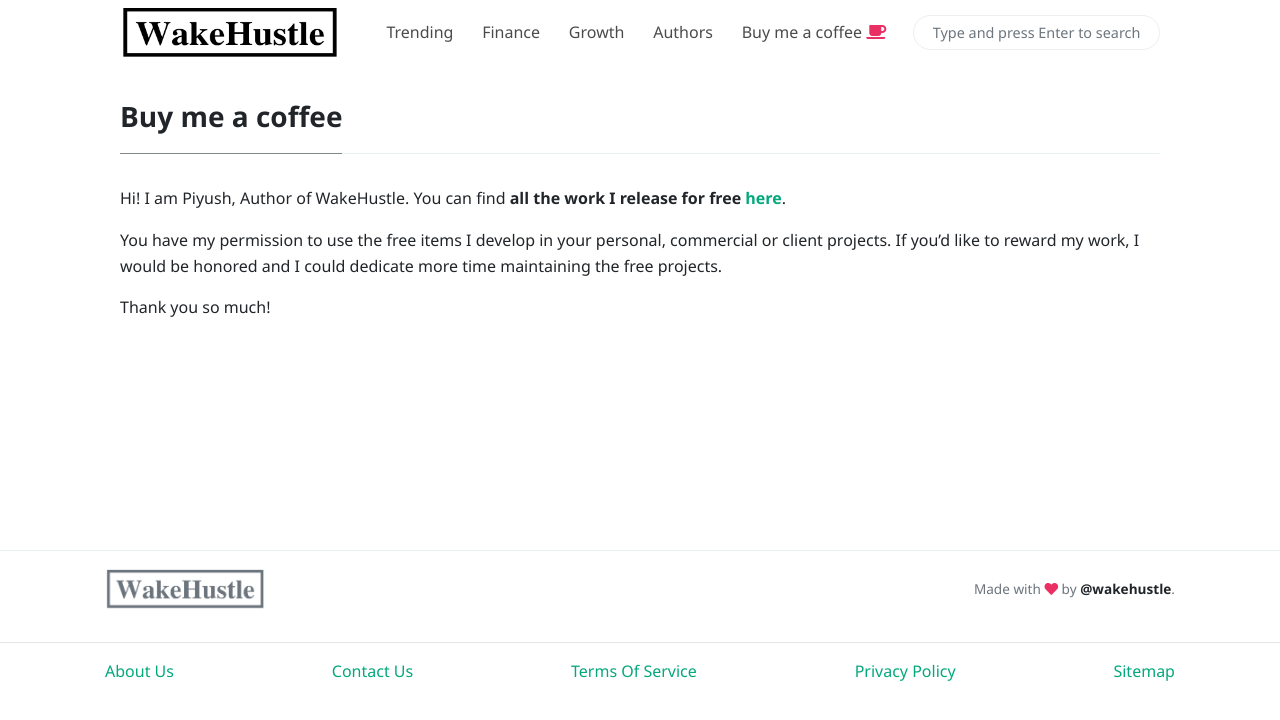
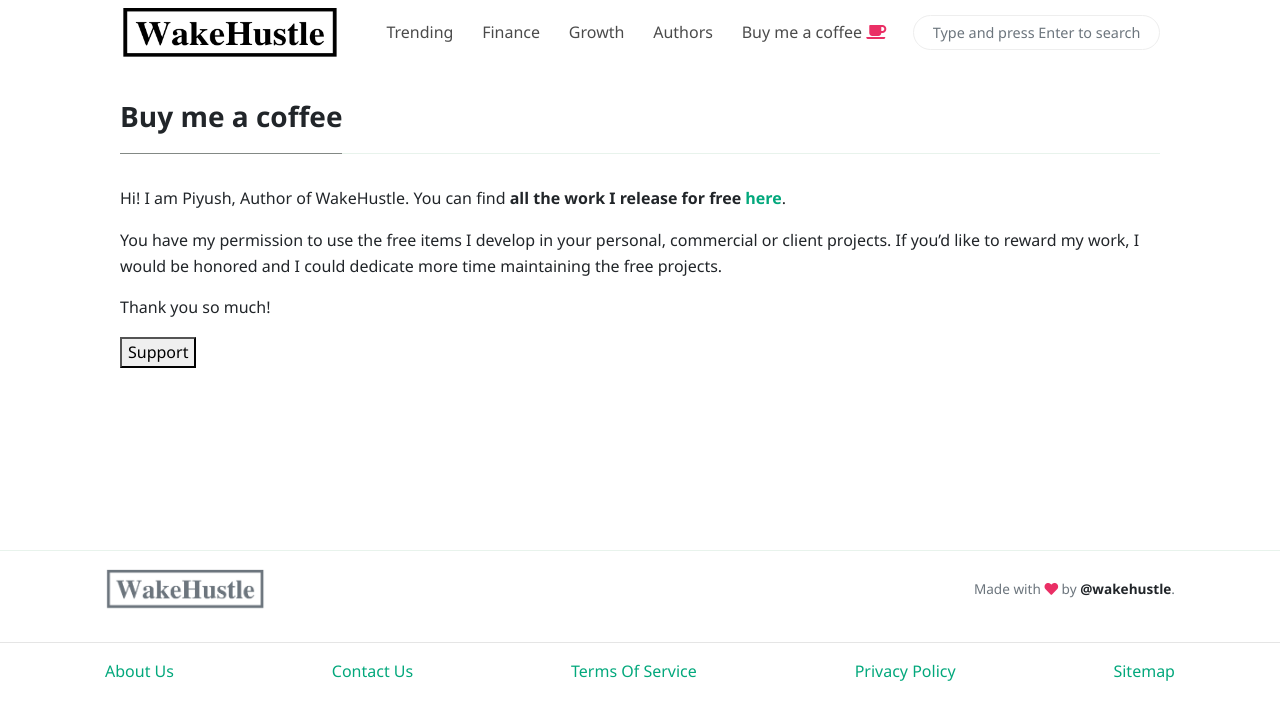
Before and after one commit to wakehustle/wakehustle.github.io, a Jekyll site: the page built from _pages/donate.md, in a window 1280 px wide. Shown: the top 720 px of the page. Built offline with Jekyll 4.4.1, drawn with Linux system fonts in a browser that asks for light colours; nearby versions of some CDN libraries; comment, search, counter and statistics services are not loaded.

Commit message:
donate page

```diff
--- a/_pages/donate.md
+++ b/_pages/donate.md
@@ -9,5 +9,8 @@ You have my permission to use the free items I develop in your personal, commerc
 
 Thank you so much!
 
-<script type="text/javascript" src="https://cdnjs.buymeacoffee.com/1.0.0/button.prod.min.js" data-name="bmc-button" data-slug="wake" data-color="#FF5F5F" data-emoji="" data-font="Cookie" data-text="Buy me a coffee" data-outline-color="#000000" data-font-color="#ffffff" data-coffee-color="#FFDD00" ></script>
-<script data-name="BMC-Widget" src="https://cdnjs.buymeacoffee.com/1.0.0/button.prod.min.js" data-id="wake" data-description="Support me on Buy me a coffee!" data-message="Thank you for visiting. You can now buy me a coffee!" data-color="#40DCA5" data-position="Right" data-x_margin="18" data-y_margin="18"></script>
+<script type="text/javascript" src="https://cdnjs.buymeacoffee.com/1.0.0/button.prod.min.js" data-name="bmc-button" data-slug="wake" data-color="#4affd7" data-emoji=""  data-font="Cookie" data-text="Buy me a coffee" data-outline-color="#000000" data-font-color="#000000" data-coffee-color="#FFDD00" ></script>
+
+<button src="https://cdnjs.buymeacoffee.com/1.0.0/button.prod.min.js" data-backdrop="static" data-keyboard="false" data-target="#bmc-payment-widget-modal" data-toggle="modal" onclick="setOneTime();setPlanchosenVar('onetime');" class="common-payment-btn av-heavy color-fff text-fs-16 mg-l-12 xs-text-fs-14 xs-mg-l-8 show-on-desk">
+Support
+</button>
```
